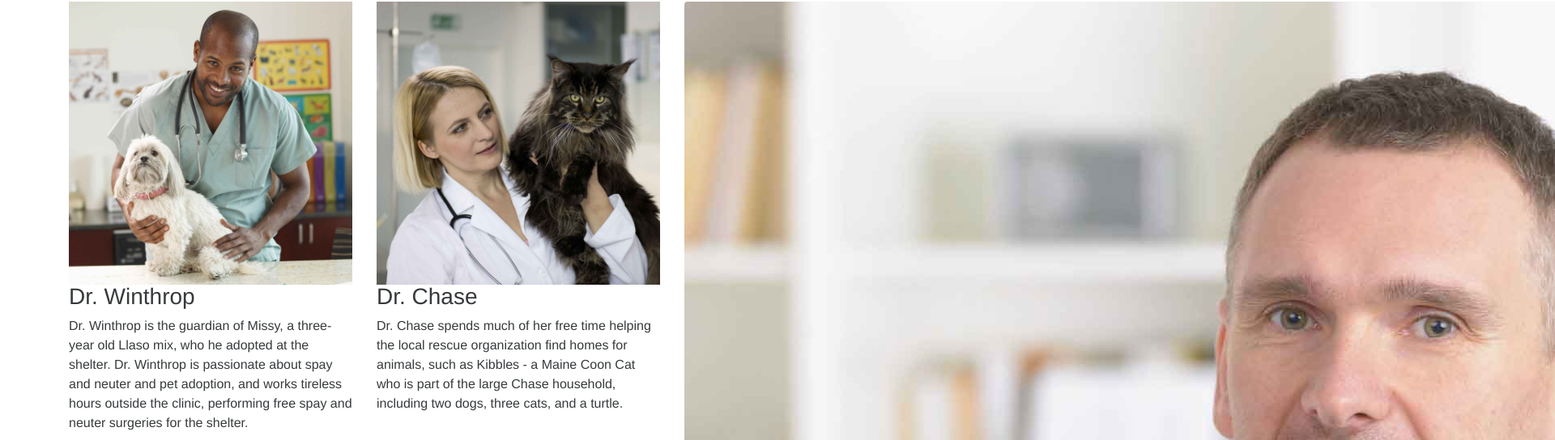
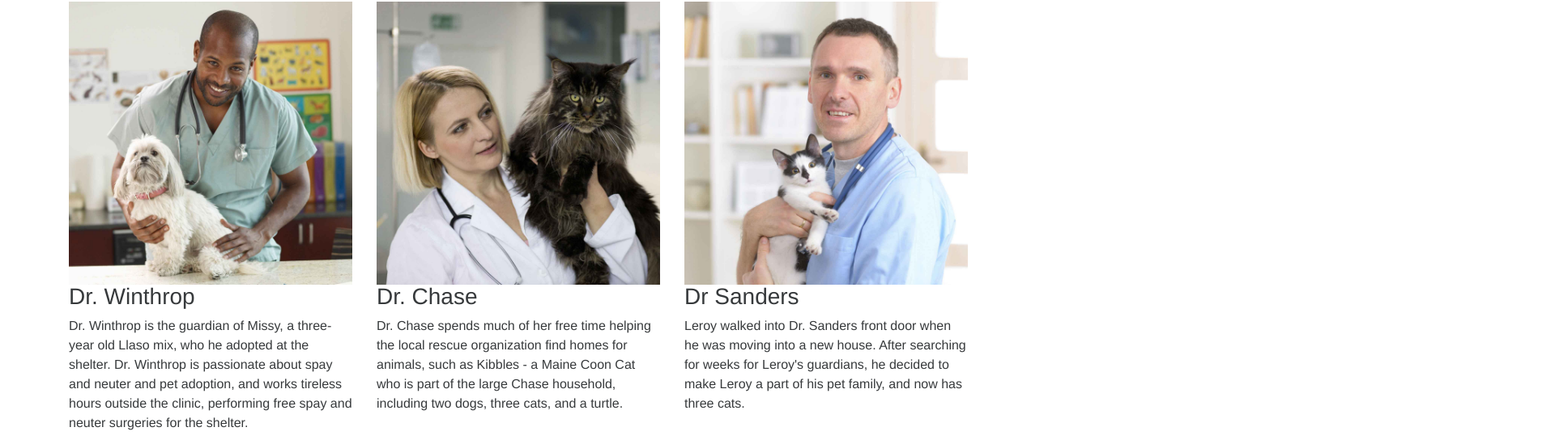
Before and after one commit to planetoftheweb/boot4_firstlook, a website: page builds/boot4_firstlook/index.html in a window 1280 px wide. Shown: the part 41-585 px from the top of the page at 81% size, 1920 px wide, since content can reach past the window. Drawn offline with Linux system fonts and the light colour scheme.

Commit message:
fixed issue with image

```diff
--- a/builds/boot4_firstlook/index.html
+++ b/builds/boot4_firstlook/index.html
@@ -24,7 +24,7 @@
               <p>Dr. Chase spends much of her free time helping the local rescue organization find homes for animals, such as Kibbles - a Maine Coon Cat who is part of the large Chase household, including two dogs, three cats, and a turtle.</p>
             </section>
             <section class="col-sm-4">
-              <img class="card-img" src="images/doctor-sanders.jpg" alt="Doctor Sanders Photo">
+              <img class="img-fluid" src="images/doctor-sanders.jpg" alt="Doctor Sanders Photo">
               <h3>Dr Sanders</h3>
               <p>Leroy walked into Dr. Sanders front door when he was moving into a new house. After searching for weeks for Leroy's guardians, he decided to make Leroy a part of his pet family, and now has three cats.</p>
             </section>
```
